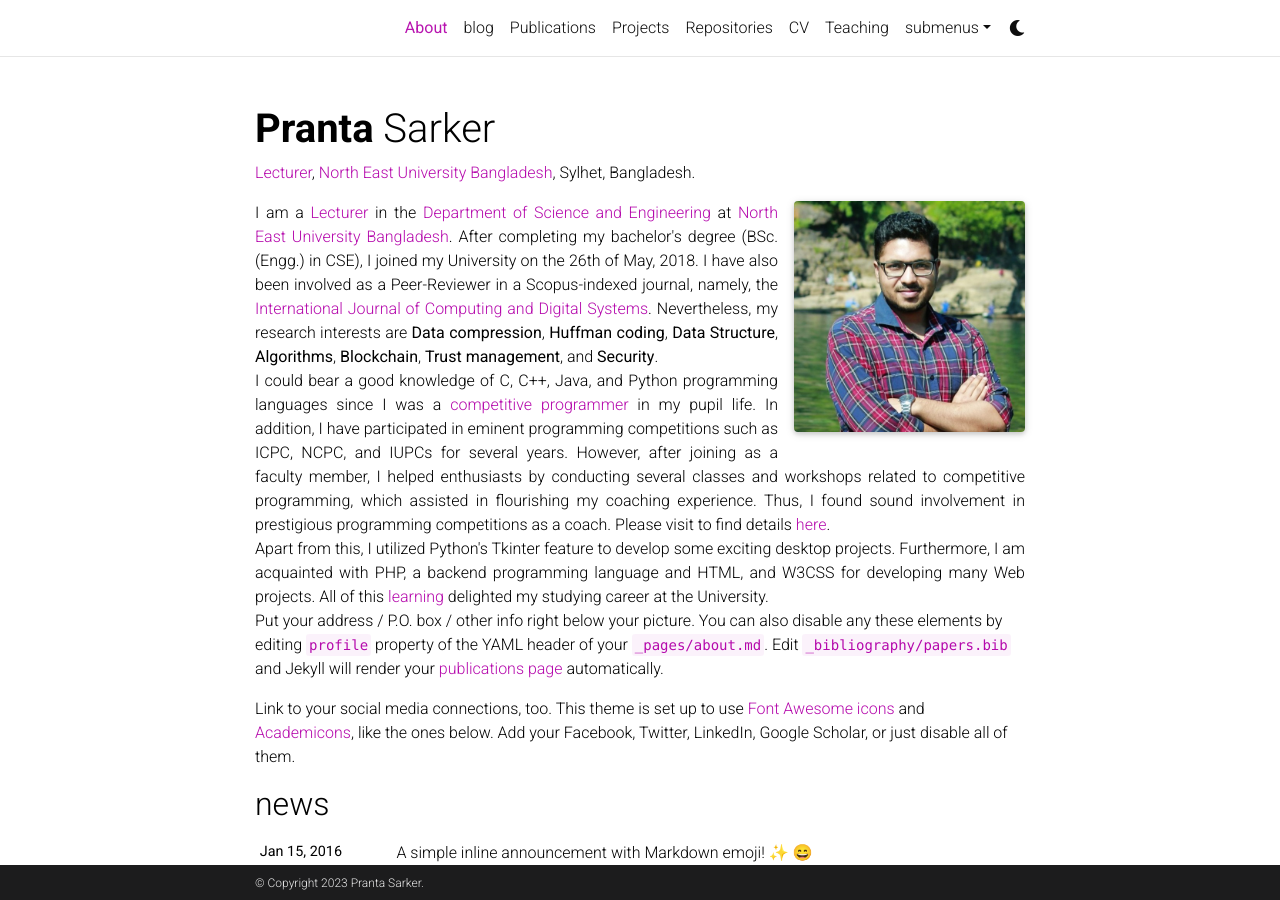
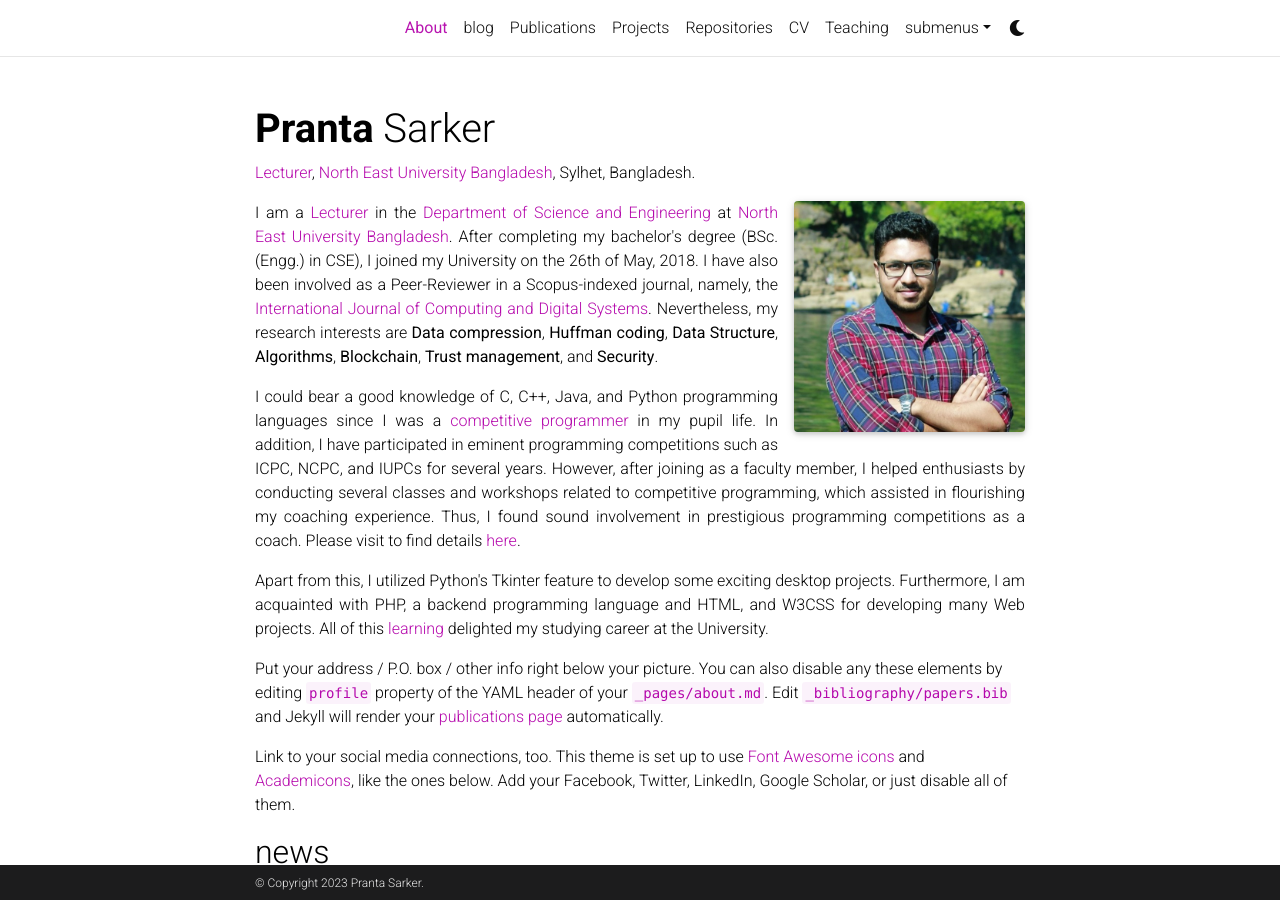
Before and after one commit to psarkerbd/psarkerbd.github.io, a Jekyll site: the page built from _pages/about.md, in a window 1280 px wide and 900 px high. Built offline with Jekyll 4.4.1, drawn with Linux system fonts in a browser that asks for light colours; full-size pictures stand in for the smaller copies a plugin makes; emoji names are drawn with the system emoji font; comment, search, counter and statistics services are not loaded; a style sheet for code colours, icons or effects is not loaded.

Commit message:
Update about.md

```diff
--- a/_pages/about.md
+++ b/_pages/about.md
@@ -18,17 +18,17 @@
 selected_papers: true # includes a list of papers marked as "selected={true}"
 social: true  # includes social icons at the bottom of the page
 ---
-<div style="text-align: justify">
+<p style="text-align: justify">
 I am a <a href='https://www.neub.edu.bd/faculty/school-of-natural-sciences/department-of-computer-science-and-engineering/518-pranta-sarker'>Lecturer</a> in the <a href='https://www.neub.edu.bd/academic/school-of-natural-sciences/department-of-computer-science-and-engineering'>Department of Science and Engineering</a> at <a href='https://www.neub.edu.bd/'>North East University Bangladesh</a>. After completing my bachelor's degree (BSc. (Engg.) in CSE), I joined my University on the 26th of May, 2018. I have also been involved as a Peer-Reviewer in a Scopus-indexed journal, namely, the <a href='https://journal.uob.edu.bh/handle/123456789/12?id=about'>International Journal of Computing and Digital Systems</a>. Nevertheless, my research interests are <b>Data compression</b>, <b>Huffman coding</b>, <b>Data Structure</b>, <b>Algorithms</b>, <b>Blockchain</b>, <b>Trust management</b>, and <b>Security</b>.
-</div>
+</p>
 
-<div style="text-align: justify">
+<p style="text-align: justify">
 I could bear a good knowledge of C, C++, Java, and Python programming languages since I was a <a href='https://www.stopstalk.com/user/profile/prantacse14'>competitive programmer</a> in my pupil life. In addition, I have participated in eminent programming competitions such as ICPC, NCPC, and IUPCs for several years. However, after joining as a faculty member, I helped enthusiasts by conducting several classes and workshops related to competitive programming, which assisted in flourishing my coaching experience. Thus, I found sound involvement in prestigious programming competitions as a coach. Please visit to find details <a href='https://psarkerbd.github.io/cv/'>here</a>.
-</div>
+</p>
 
-<div style="text-align: justify">
+<p style="text-align: justify">
 Apart from this, I utilized Python's Tkinter feature to develop some exciting desktop projects. Furthermore, I am acquainted with PHP, a backend programming language and HTML, and W3CSS for developing many Web projects. All of this <a href='https://psarkerbd.github.io/repositories/'>learning</a> delighted my studying career at the University.
-</div>
+</p>
 
 
 Put your address / P.O. box / other info right below your picture. You can also disable any these elements by editing `profile` property of the YAML header of your `_pages/about.md`. Edit `_bibliography/papers.bib` and Jekyll will render your [publications page](/al-folio/publications/) automatically.
```
